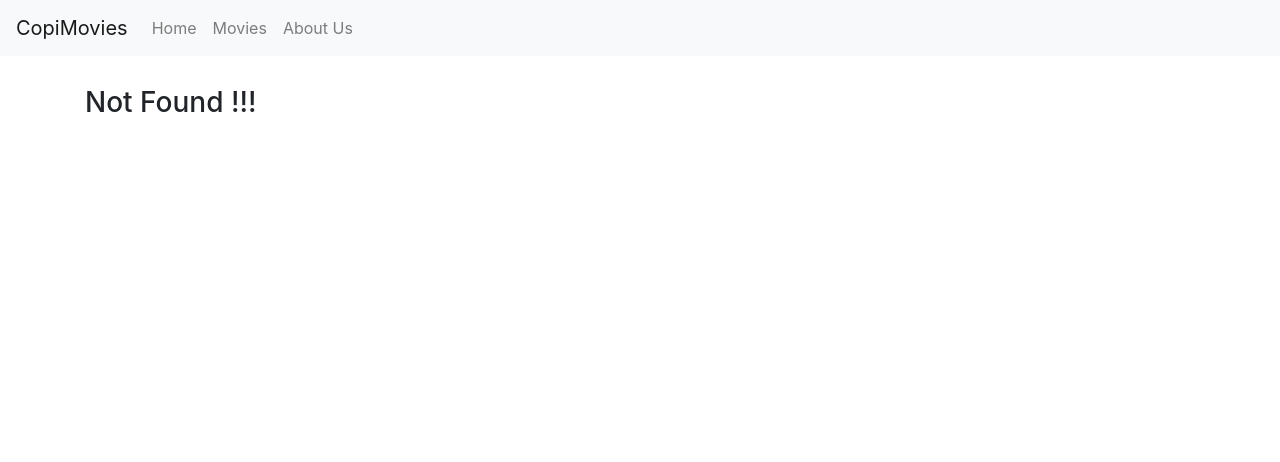
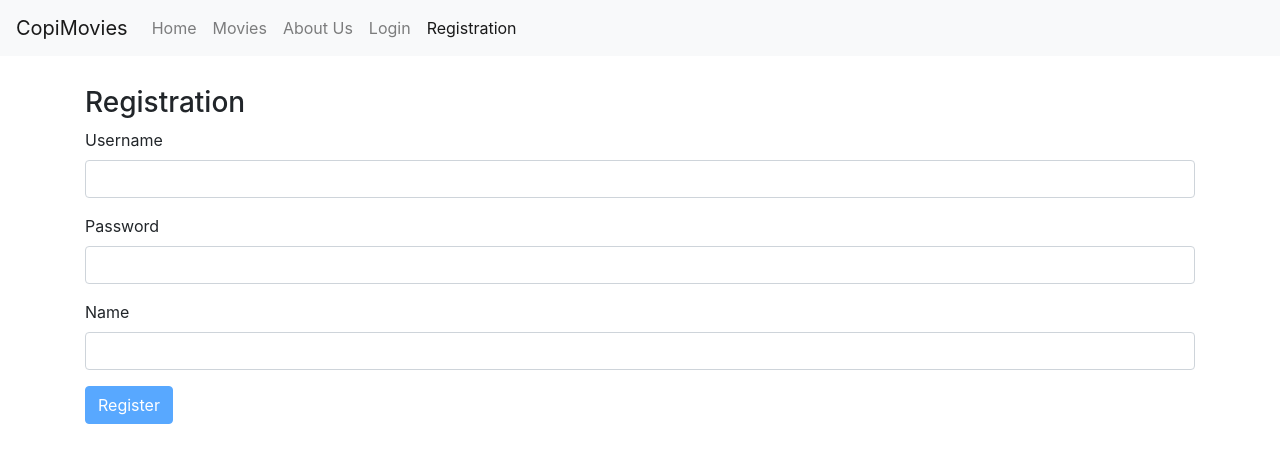
Before and after one commit to mohamedsahadkp/codewithmosh-reactjs, a React (Create React App) app in the folder vidly-app-copy/: page /registration in a window 1280 px wide. Before the commit this address led to /not-found. Shown: the top 462 px of the page. Built offline with nearby package versions, Linux system fonts and the light colour scheme.

Commit message:
added registration form and login form

```diff
--- a/vidly-app-copy/package.json
+++ b/vidly-app-copy/package.json
@@ -8,6 +8,7 @@
     "@testing-library/user-event": "^7.2.1",
     "bootstrap": "^4.5.0",
     "font-awesome": "^4.7.0",
+    "joi-browser": "^13.4.0",
     "lodash": "^4.17.20",
     "prop-type": "0.0.1",
     "query-string": "^6.13.1",
--- a/vidly-app-copy/src/App.js
+++ b/vidly-app-copy/src/App.js
@@ -9,6 +9,8 @@ import MovieDetails from "./components/movieDetails";
 
 import AboutUs from "./components/aboutUs";
 import NotFound from "./components/notFound";
+import LoginForm from "./components/loginForm";
+import RegistrationForm from "./components/registrationForm";
 
 function App() {
   return (
@@ -16,6 +18,12 @@ function App() {
       <NavBar></NavBar>
       <div className="container">
         <Switch>
+          <Route
+            path="/registration"
+            component={RegistrationForm}
+            exact
+          ></Route>
+          <Route path="/login" exact component={LoginForm} exact></Route>
           <Route path="/home" exact component={Home}></Route>
           <Redirect from="/" to="/home" exact></Redirect>
           <Route path="/movies" exact component={Movie}></Route>
--- /dev/null
+++ b/vidly-app-copy/src/components/common/form.jsx
@@ -0,0 +1,85 @@
+import React, { Component } from "react";
+import Joi from "joi-browser";
+
+import Input from "./input";
+
+class Form extends Component {
+  state = {
+    data: {},
+    errors: {},
+  };
+
+  validate = () => {
+    const joiOption = { abortEarly: false };
+    const { error } = Joi.validate(
+      this.state.data,
+      this.validationSchema,
+      joiOption
+    );
+    if (!error) return null;
+
+    let errors = {};
+    for (const item of error.details) errors[item.path] = item.message;
+
+    return errors;
+  };
+
+  validateProperty = ({ id, value }) => {
+    let reqObj = {
+      [id]: value,
+    };
+    let schema = {
+      [id]: this.validationSchema[id],
+    };
+    const { error } = Joi.validate(reqObj, schema);
+    return error ? error.details[0].message : null;
+  };
+
+  handleChange = ({ currentTarget: input }) => {
+    const data = { ...this.state.data };
+    data[input.id] = input.value;
+
+    let errors = {};
+    const errorMessage = this.validateProperty(input);
+    if (errorMessage) errors[input.id] = errorMessage;
+    else delete errors[input.id];
+
+    this.setState({ data, errors });
+  };
+
+  handleSubmit = (e) => {
+    e.preventDefault();
+    // const username = document.getElementById("username").value;
+    // console.log(this.username.current.value);
+
+    const errors = this.validate();
+    this.setState({ errors: errors || {} });
+
+    this.doSubmit();
+  };
+
+  renderButton(label) {
+    return (
+      <button disabled={this.validate()} className="btn btn-primary">
+        {label}
+      </button>
+    );
+  }
+
+  renderInput(label, name, type = "text") {
+    const { data, errors } = this.state;
+
+    return (
+      <Input
+        type={type}
+        name={name}
+        value={data[name]}
+        label={label}
+        onChange={this.handleChange}
+        error={errors[name]}
+      ></Input>
+    );
+  }
+}
+
+export default Form;
--- /dev/null
+++ b/vidly-app-copy/src/components/common/input.jsx
@@ -0,0 +1,17 @@
+import React from "react";
+
+const Input = ({ name, label, error, ...rest }) => {
+  return (
+    <div className="form-group">
+      <label htmlFor={name}>{label}</label>
+      <input id={name} className="form-control" {...rest} />
+      {error && <div className="alert alert-danger">{error}</div>}
+    </div>
+  );
+};
+
+// value={value}
+// type={type}
+// onChange={onChange}
+
+export default Input;
--- /dev/null
+++ b/vidly-app-copy/src/components/loginForm.jsx
@@ -0,0 +1,41 @@
+import React, { Component } from "react";
+import Joi from "joi-browser";
+
+import Form from "./common/form";
+
+class LoginForm extends Form {
+  // username = React.createRef();
+
+  // componentDidMount() {
+  //   this.username.current.focus();
+  // }
+
+  validationSchema = {
+    username: Joi.string().required().label("Username"),
+    password: Joi.string().required().label("Password"),
+  };
+
+  state = {
+    data: { username: "", password: "" },
+    errors: {},
+  };
+
+  doSubmit = () => {
+    console.log("Login Submited");
+  };
+
+  render() {
+    return (
+      <div>
+        <h3>Login</h3>
+        <form onSubmit={this.handleSubmit}>
+          {this.renderInput("Username", "username")}
+          {this.renderInput("Password", "password", "password")}
+          {this.renderButton("Login")}
+        </form>
+      </div>
+    );
+  }
+}
+
+export default LoginForm;
--- a/vidly-app-copy/src/components/navBar.jsx
+++ b/vidly-app-copy/src/components/navBar.jsx
@@ -7,6 +7,8 @@ class NavBar extends Component {
     { key: "home", label: "Home", route: "/home" },
     { key: "movies", label: "Movies", route: "/movies" },
     { key: "about-us", label: "About Us", route: "/about-us" },
+    { key: "login", label: "Login", route: "/login" },
+    { key: "registration", label: "Registration", route: "/registration" },
   ];
 
   render() {
--- /dev/null
+++ b/vidly-app-copy/src/components/registrationForm.jsx
@@ -0,0 +1,37 @@
+import React, { Component } from "react";
+import Joi from "joi-browser";
+
+import Form from "./common/form";
+
+class RegistrationForm extends Form {
+  state = {
+    data: { username: "", password: "", name: "" },
+    errors: {},
+  };
+
+  validationSchema = {
+    username: Joi.string().required().label("Username"),
+    password: Joi.string().min(5).required().label("Password"),
+    name: Joi.string().required().label("Name"),
+  };
+
+  doSubmit = () => {
+    console.log("Registration Submitted");
+  };
+
+  render() {
+    return (
+      <div>
+        <h3>Registration</h3>
+        <form onSubmit={this.handleSubmit}>
+          {this.renderInput("Username", "username")}
+          {this.renderInput("Password", "password", "password")}
+          {this.renderInput("Name", "name")}
+          {this.renderButton("Register")}
+        </form>
+      </div>
+    );
+  }
+}
+
+export default RegistrationForm;
```
Also changed, not shown: 1 other file (tests, documents, lock files or other folders).
